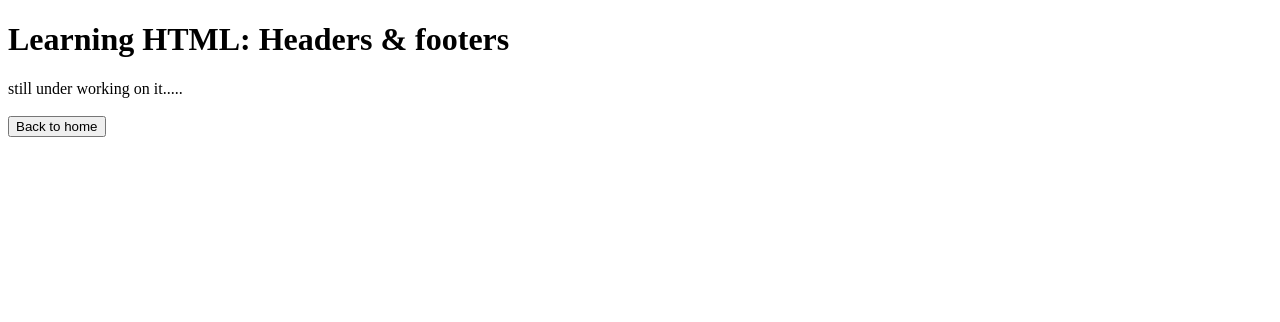
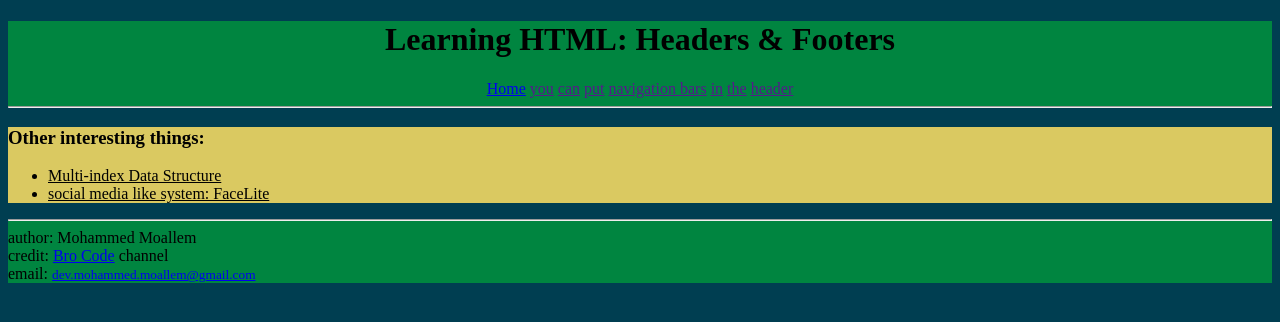
Before and after one commit to Mo-Moallem/Notes, a plain HTML site: page HTML-Notes/headers&footers.html in a window 1280 px wide. Drawn offline with Linux system fonts and the light colour scheme.

Commit message:
adding headers & footers example

```diff
--- a/HTML-Notes/headers&footers.html
+++ b/HTML-Notes/headers&footers.html
@@ -1,15 +1,41 @@
 <!DOCTYPE html>
-<html lang="en">
 <head>
+    <title>Document</title>
+</head>
+<body style="background-color: #003E51;">
+    <header style="background-color: #008540;" align="center">
+        <h1>Learning HTML: Headers & Footers</h1>
+        <a href="index.html">Home</a>
+        <a href="">you</a>
+        <a href="">can</a>
+        <a href="">put</a>
+        <a href="">navigation bars</a>
+        <a href="">in</a>
+        <a href="">the</a>
+        <a href="">header</a>
 
-    <title>Learning HTML: Headers & footers</title>
-</head>
-<body>
-    <h1>Learning HTML: Headers & footers</h1>
-    still under working on it.....
+        <hr>
+    </header>
+
+    <main style = "background-color:  #DAC961;">
+        <h3>Other interesting things:</h3>
+        <ul>
+            <li><a href="https://github.com/Mo-Moallem/Multi-Index-Data-Structure" style="color: black;" target="_blank">Multi-index Data Structure</a></li>
+            <li><a href="https://github.com/Mo-Moallem/FaceLite" style="color: black;" target="_blank">social media like system: FaceLite</a></li>
+        </ul>
 
 
-    <br><br>
-    <button onclick="window.location.href='index.html'">Back to home</button>
+    </main>
+
+    <footer style="background-color: #008540;">
+        <hr>
+        author: Mohammed Moallem
+        <br>
+        credit: <a href="https://www.youtube.com/@BroCodez">Bro Code</a> channel
+        <br>
+        email: <small><a href="mailto:dev.mohammed.moallem@gmail.com">dev.mohammed.moallem@gmail.com</a></small>
+
+
+    </footer>
 </body>
 </html>
```
Also changed, not shown: HTML-Notes/tables.html (+1 -1 lines).
